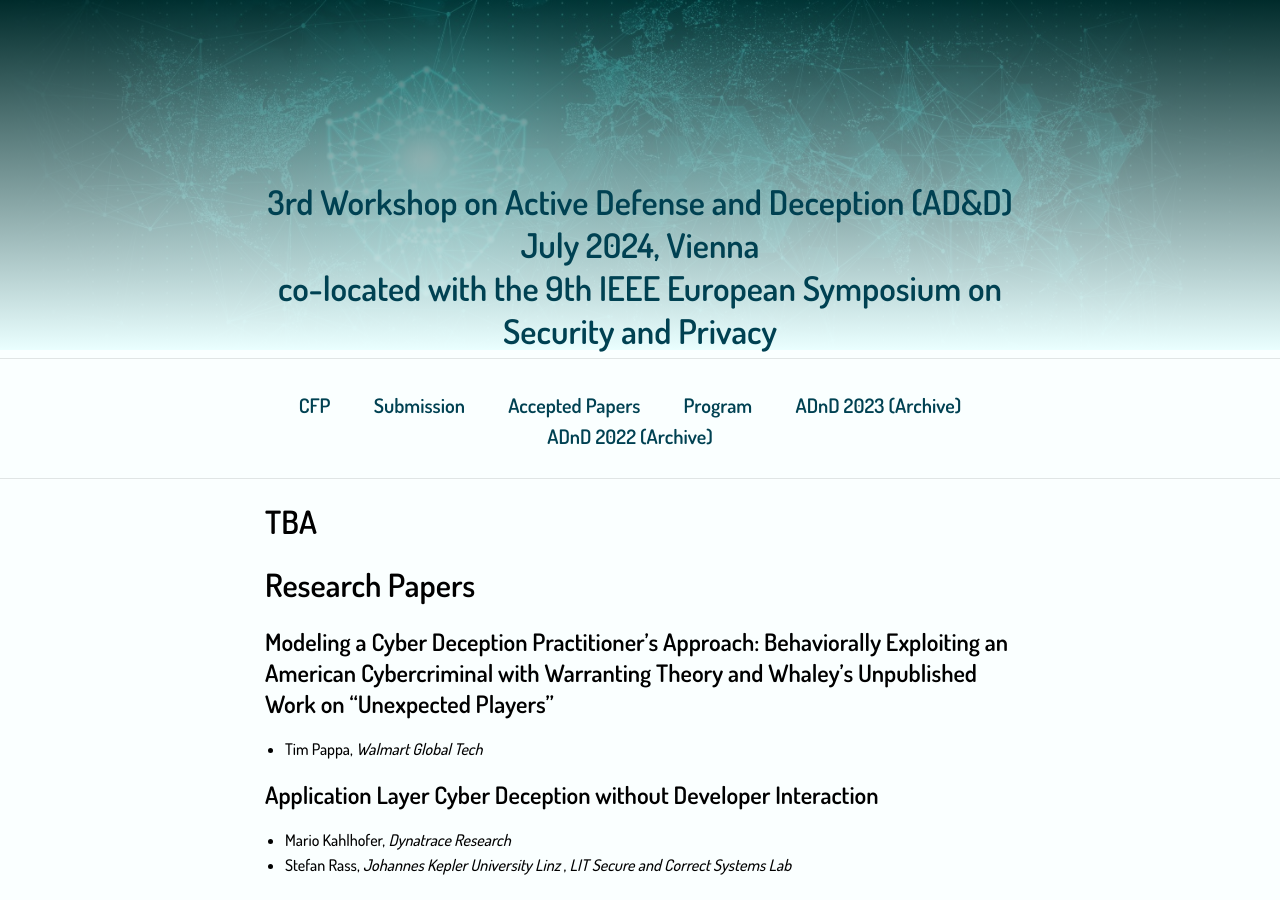
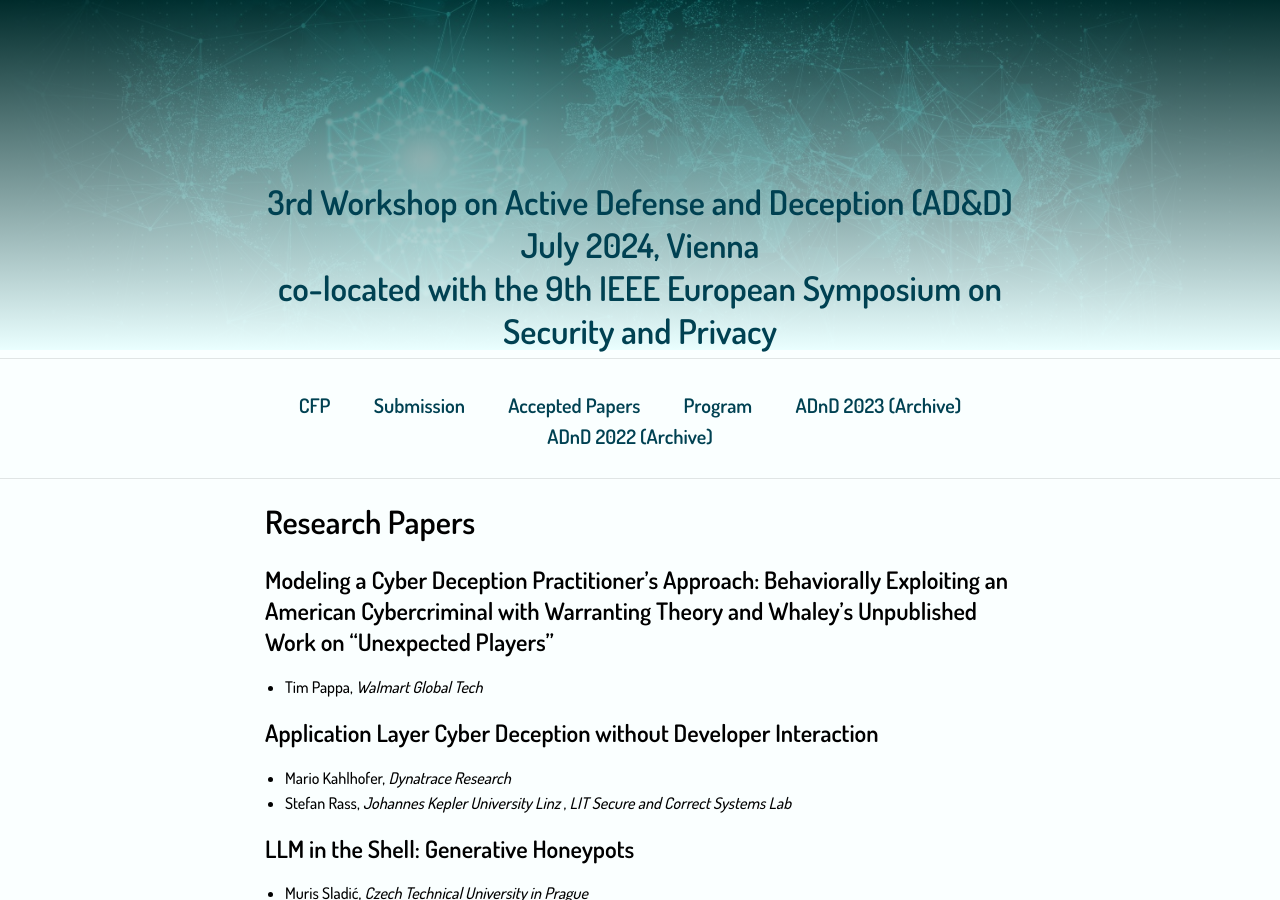
Before and after one commit to BillyPragSec/billypragsec.github.io, a Jekyll site: the page built from accepted_papers_2024.md, in a window 1280 px wide and 900 px high. Built offline with Jekyll 4.4.1, drawn with Linux system fonts in a browser that asks for light colours.

Commit message:
Update accepted_papers_2024.md
fixed typo

```diff
--- a/accepted_papers_2024.md
+++ b/accepted_papers_2024.md
@@ -3,7 +3,7 @@ layout: default
 title: ADnD 2024 Accepted Papers
 permalink: /accepted_papers_2024/
 ---
-# TBA
+
 
 # Research Papers
 
```
